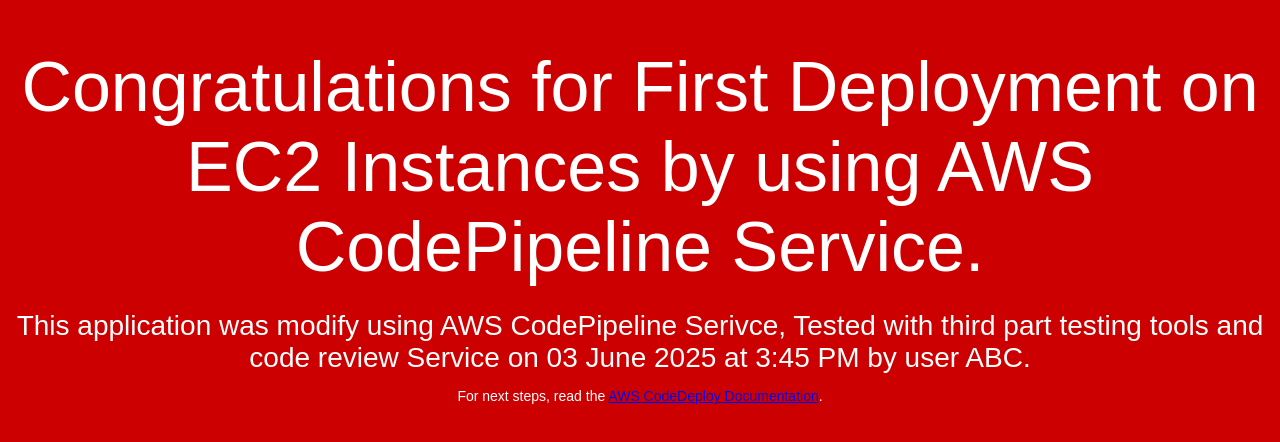
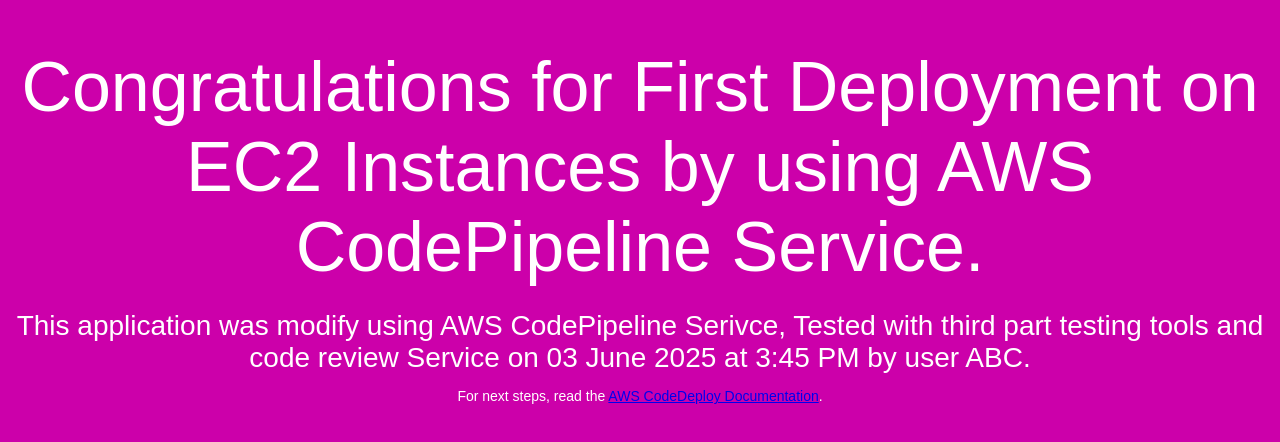
Before and after one commit to avinashbundela1987/may2025, a plain HTML site: page index.html in a window 1280 px wide. Drawn offline with Linux system fonts and the light colour scheme.

Commit message:
third commit on 3 june

```diff
--- a/index.html
+++ b/index.html
@@ -6,7 +6,7 @@
   <style>
     body {
       color: #ffffff;
-      background-color: #CC0000;
+      background-color: #CC00AA;
       font-family: Arial, sans-serif;
       font-size: 14px;
     }
```
